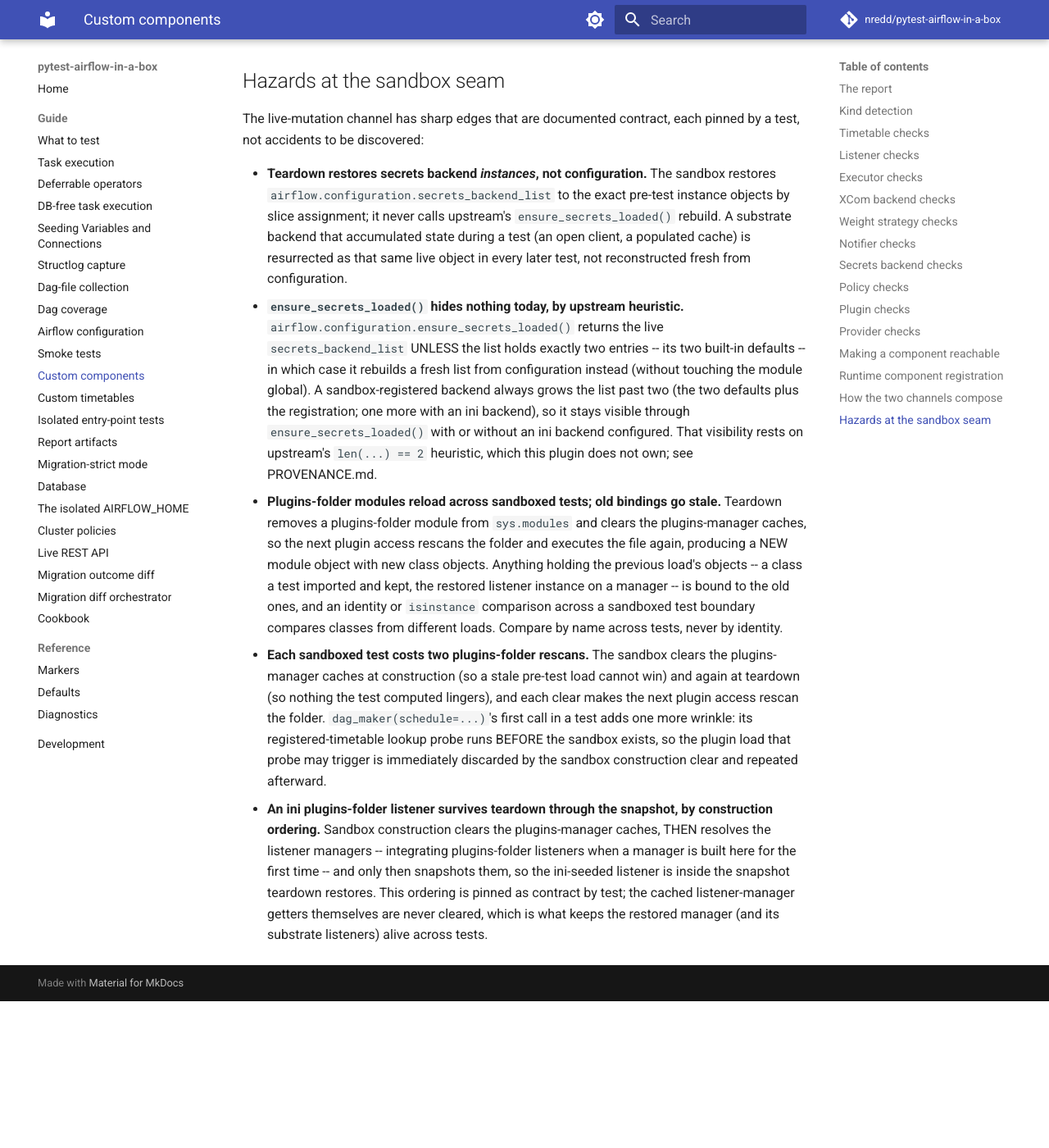
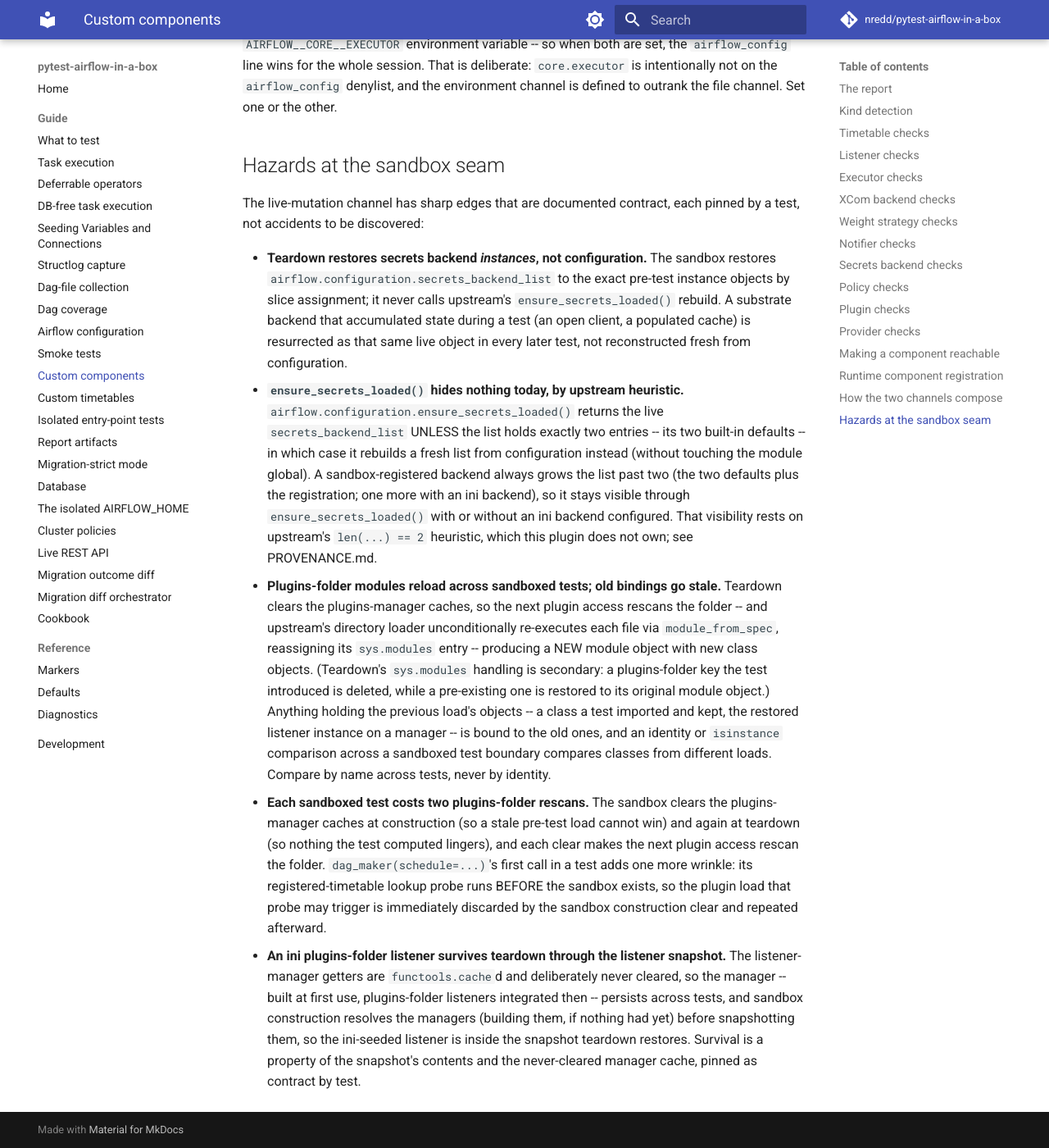
Before and after one commit to nredd/pytest-airflow-in-a-box, an MkDocs documentation site: the page built from docs/guide/custom-components.md, in a window 1280 px wide and 1400 px high, scrolled down 9683 px. Shown: the whole window at 82% size. Built offline with MkDocs 1.6.1 and Material for MkDocs 9.7.7, drawn with Linux system fonts in a browser that asks for light colours; comment, search, counter and statistics services are not loaded; before the commit the page ends 10904 px from its top, so only the background shows below that; some of the changed text lies outside the part shown.

Commit message:
Correct the executor-alias contract and harden the channel pins per review
Changes:
- Fix the executor-alias claim end to end: no configuration surface can select a
  sandbox alias (`_get_executor_names` memoizes into `_executor_names`, which
  `snapshot_executor_loader` already forced; a bare single-part `core.executor`
  value resolves against the built-in core names) -- point
  `docs/guide/custom-components.md`, `types.py`, `_compat/components.py`, and
  `changelog.d/215.fixed.md` at `ExecutorLoader.load_executor` /
  `lookup_executor_name_by_str` instead
- Reattribute the ini plugins-folder listener's survival to the snapshot contents
  plus the never-cleared manager cache (not cache-clear ordering) in the guide and
  `PROVENANCE.md`, and scope the `ensure_secrets_loaded` visibility claim to the
  read 3.3.0 wheel plus the matrix-wide test pin
- Correct the plugins-folder reload mechanism wording: the rescan re-executes via
  `module_from_spec`; teardown deletes only sandbox-introduced `sys.modules` keys
- Store the ini secrets backend OBJECT in the nested session's `STATE` and assert
  identity with `is`, closing the `id()` address-reuse hole
- Drive `test_gate_round_trip_policy_refuses_a_class` with a gate-flagged class so
  the `ComponentSandboxError` type pins the isinstance-before-gate ordering
- Assert `DERIVED_LOOKUP_MODULE_GLOBALS` stays disjoint from
  `_MODULE_GLOBAL_EMPTY_CONTAINER_RESETS`
- Add the missing `Parameters:` blocks on two interaction tests

Co-Authored-By: Claude Fable 5 <noreply@anthropic.com>

```diff
--- a/docs/guide/custom-components.md
+++ b/docs/guide/custom-components.md
@@ -333,13 +333,17 @@ Airflow's internals. The degraded tier is surfaced three ways: one
 - `secrets_backend(component, *, first=True)` -- inserts into the secrets backend search
   path, at the front (checked before every other configured backend) by default
 - `executor(component, *, alias="test") -> str` -- registers an executor class under
-  `alias`, returning it for use with
-  `airflow_config({("core", "executor"): alias})` within the same test. The alias
-  exists only in this process for this one test, so the `airflow_executor` ini can
-  never name it: that option is resolved before the first Airflow import, when no
-  alias exists yet, and takes a real dotted class path. `component` must be defined at
-  module scope somewhere importable -- Airflow resolves it later by dotted import
-  path, and a class defined inside a test function has none
+  `alias`, returning it for use with `ExecutorLoader.load_executor(alias)` /
+  `ExecutorLoader.lookup_executor_name_by_str(alias)` within the same test. No
+  configuration surface can select the alias: the `airflow_executor` ini is resolved
+  before the first Airflow import, when no alias exists yet, and takes a real dotted
+  class path -- and a `core.executor` override is silently ignored too, because
+  `ExecutorLoader._get_executor_names()` memoizes its config parse into
+  `_executor_names` (which the sandbox itself already forced while snapshotting the
+  loader), and a bare single-part value resolves against Airflow's built-in core
+  executor names, never the alias map. `component` must be defined at module scope
+  somewhere importable -- Airflow resolves it later by dotted import path, and a
+  class defined inside a test function has none
 - `timetable(component)` -- registers a custom timetable class through a synthesized
   throwaway `AirflowPlugin`, which is exactly what makes Airflow's serialization round
   trip resolve the class by qualname. Accepts the class or an instance (an instance
@@ -415,9 +419,12 @@ a test, not accidents to be discovered:
   ini backend configured. That visibility rests on upstream's `len(...) == 2`
   heuristic, which this plugin does not own; see PROVENANCE.md.
 - **Plugins-folder modules reload across sandboxed tests; old bindings go stale.**
-  Teardown removes a plugins-folder module from `sys.modules` and clears the
-  plugins-manager caches, so the next plugin access rescans the folder and executes
-  the file again, producing a NEW module object with new class objects. Anything
+  Teardown clears the plugins-manager caches, so the next plugin access rescans the
+  folder -- and upstream's directory loader unconditionally re-executes each file via
+  `module_from_spec`, reassigning its `sys.modules` entry -- producing a NEW module
+  object with new class objects. (Teardown's `sys.modules` handling is secondary: a
+  plugins-folder key the test introduced is deleted, while a pre-existing one is
+  restored to its original module object.) Anything
   holding the previous load's objects -- a class a test imported and kept, the
   restored listener instance on a manager -- is bound to the old ones, and an
   identity or `isinstance` comparison across a sandboxed test boundary compares
@@ -429,11 +436,10 @@ a test, not accidents to be discovered:
   test adds one more wrinkle: its registered-timetable lookup probe runs BEFORE the
   sandbox exists, so the plugin load that probe may trigger is immediately discarded
   by the sandbox construction clear and repeated afterward.
-- **An ini plugins-folder listener survives teardown through the snapshot, by
-  construction ordering.** Sandbox construction clears the plugins-manager caches,
-  THEN resolves the listener managers -- integrating plugins-folder listeners when a
-  manager is built here for the first time -- and only then snapshots them, so the
-  ini-seeded listener is inside the snapshot teardown restores. This ordering is
-  pinned as contract by test; the cached listener-manager getters themselves are
-  never cleared, which is what keeps the restored manager (and its substrate
-  listeners) alive across tests.
+- **An ini plugins-folder listener survives teardown through the listener snapshot.**
+  The listener-manager getters are `functools.cache`d and deliberately never cleared,
+  so the manager -- built at first use, plugins-folder listeners integrated then --
+  persists across tests, and sandbox construction resolves the managers (building
+  them, if nothing had yet) before snapshotting them, so the ini-seeded listener is
+  inside the snapshot teardown restores. Survival is a property of the snapshot's
+  contents and the never-cleared manager cache, pinned as contract by test.
```
Also changed, not shown: PROVENANCE.md (+7 -6 lines), changelog.d/215.fixed.md (+5 -3 lines), 5 other files.
